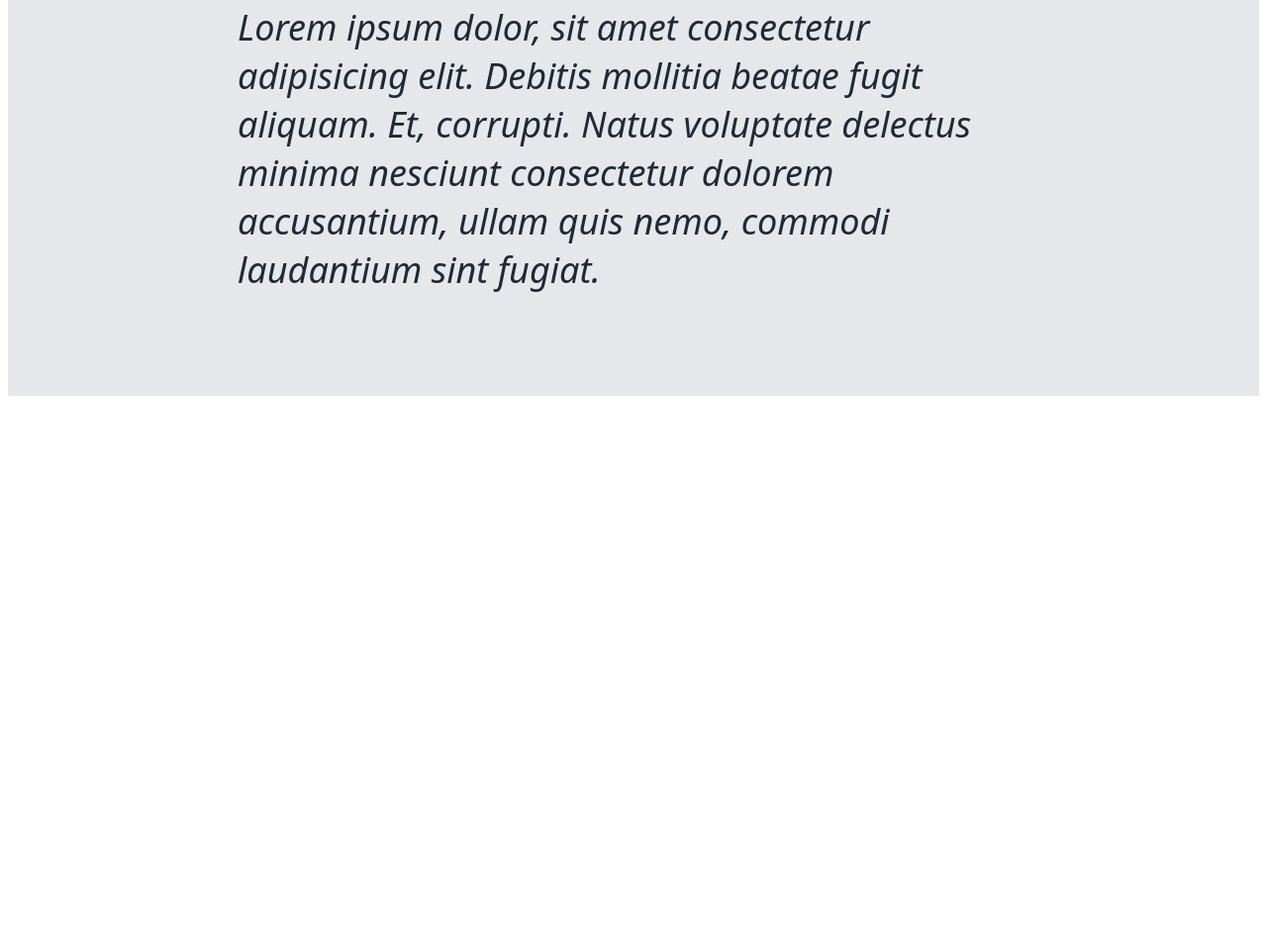
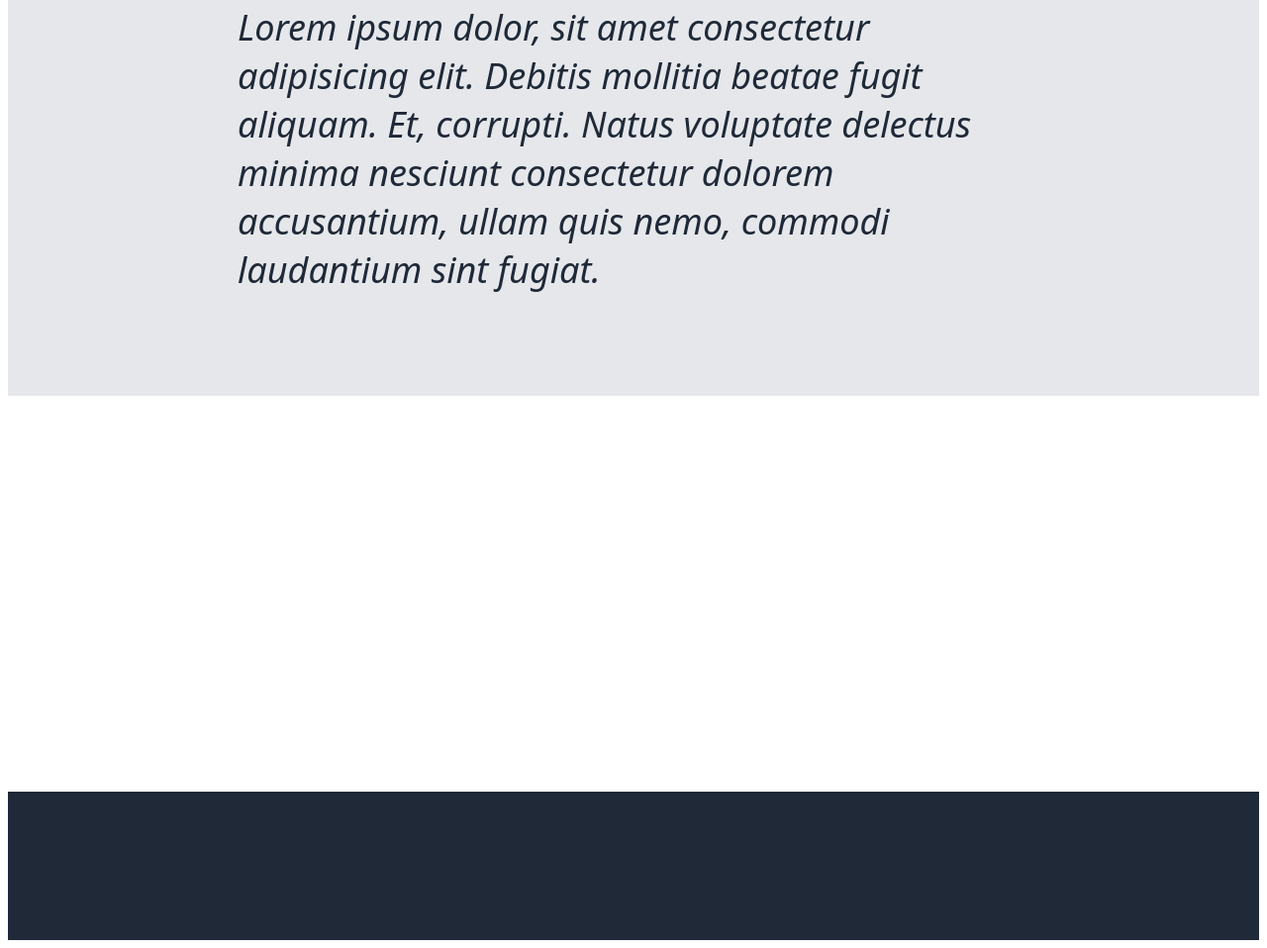
Before and after one commit to AidanRidderhof/Landing-page, a plain HTML site: page index.html in a window 1280 px wide. Shown: the part 1308-2266 px from the top of the page at 99% size. Before the commit the page ends 1716 px from the top, so only its background shows below. Drawn offline with Linux system fonts and the light colour scheme.

Commit message:
Add css to block-04 and footer

```diff
--- a/style.css
+++ b/style.css
@@ -113,3 +113,18 @@ img {
     font-style: italic;
     font-weight: lighter;
 }
+
+/*for block-04*/
+.block-04 {
+    display: flex;
+    height: 400px;
+}
+
+
+/*for footer*/
+.footer{
+    display: flex;
+    height: 150px;
+    background-color: #1F2937;
+
+}
```
